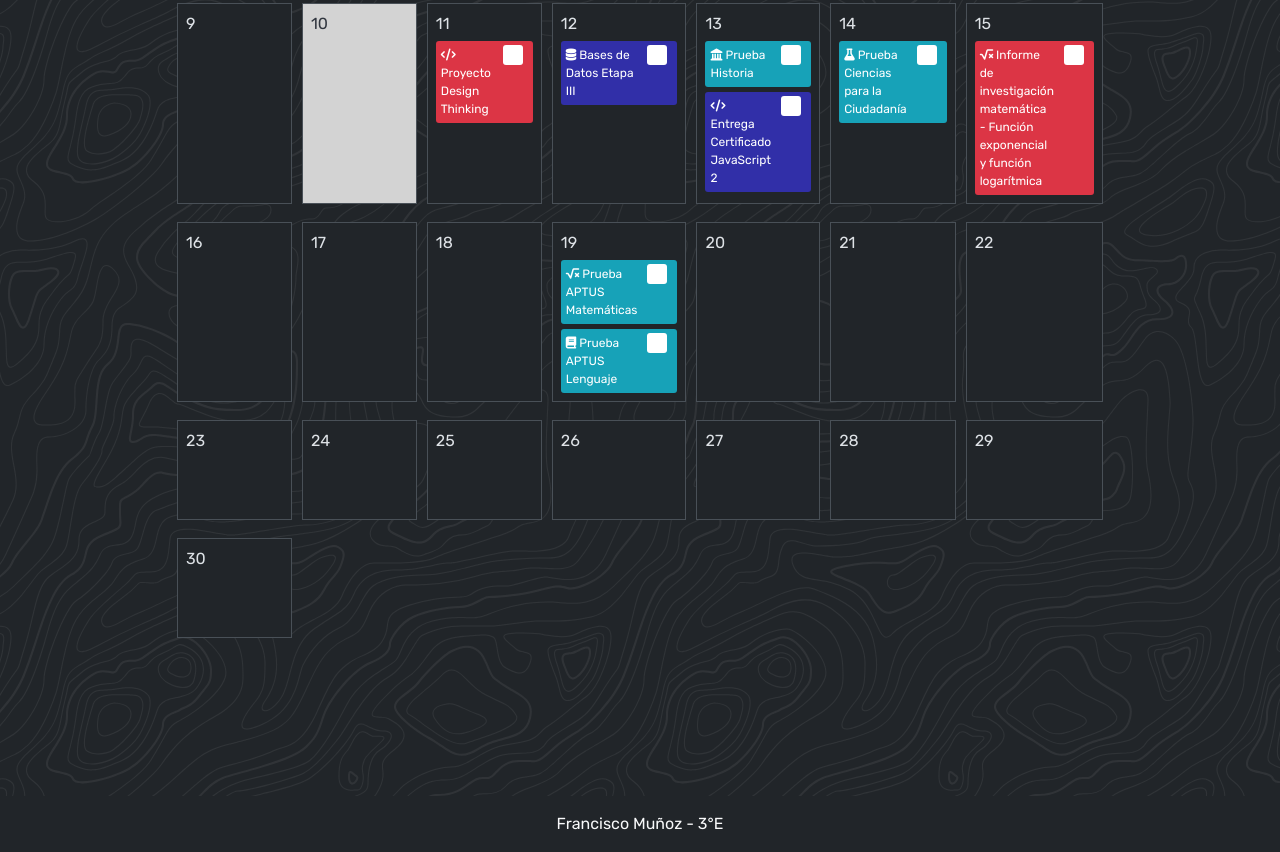
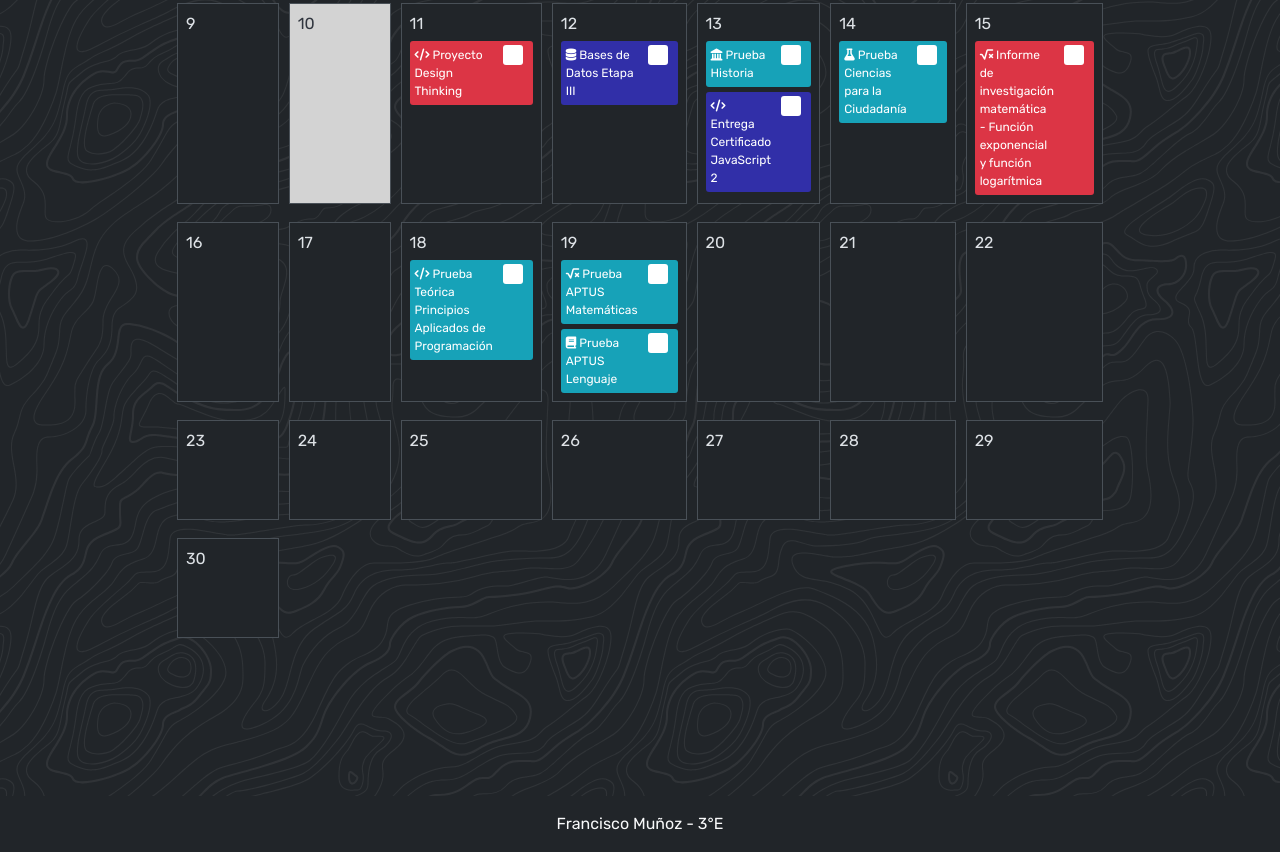
Before and after one commit to franciscoDevv/schoolCalendar, a plain HTML site: page index.html in a window 1280 px wide. Shown: the part 782-1634 px from the top of the page. Drawn offline with nearby package versions, Linux system fonts and the light colour scheme.

```diff
--- a/src/scripts/events.js
+++ b/src/scripts/events.js
@@ -11,5 +11,6 @@ export const events = [
   { date: "2024-06-15", description: "Informe de investigación matemática - Función exponencial y función logarítmica", fullDescription: "Realizar informe sobre función exponencial y logarítmica en un grupo de 4-5 estudiantes.", subject: "Matemáticas", tipo:"informe"},
   { date: "2024-06-19", description: "Prueba APTUS Matemáticas", fullDescription: "Plazo máximo para realizar prueba APTUS 18 de Junio, el link de ingreso está en el correo respectivo de cada estudiante.", subject:"Matemáticas", tipo:"prueba"},
   { date: "2024-06-19", description: "Prueba APTUS Lenguaje", fullDescription: "Plazo máximo para realizar prueba APTUS 18 de Junio, el link de ingreso está en el correo repectivo de cada estudiante.", subject:"Lenguaje", tipo:"prueba"},
-  { date: "2024-06-12", description: "Bases de Datos Etapa III", fullDescription: "Modelar base de datos de caso propuesto en clases utilizando el SGBD Oracle", subject: "Bases de Datos", tipo:"trabajo", link:"https://classroom.google.com/u/1/c/NjU5NDcyMzE5MDA2/a/NjkzMjA3NjQwMzgz/details"}
+  { date: "2024-06-12", description: "Bases de Datos Etapa III", fullDescription: "Modelar base de datos de caso propuesto en clases utilizando el SGBD Oracle", subject: "Bases de Datos", tipo:"trabajo", link:"https://classroom.google.com/u/1/c/NjU5NDcyMzE5MDA2/a/NjkzMjA3NjQwMzgz/details"},
+  { date: "2024-06-18", description: "Prueba Teórica Principios Aplicados de Programación", fullDescription: "Prueba teóricas de contenidos vistos en clases (Variables, condicionales, bucles, arreglos, Python, etc)", subject:"Diseño de Prototipos Web", tipo:"prueba"}
 ];
--- a/src/scripts/script.js
+++ b/src/scripts/script.js
@@ -103,6 +103,7 @@ function generateCalendar(month) {
             });
           }
         }, 0);
+
       });
     }
     calendarDiv.appendChild(dayDiv);
```
Also changed, not shown: src/styles/main.scss (line endings or trailing spaces).
